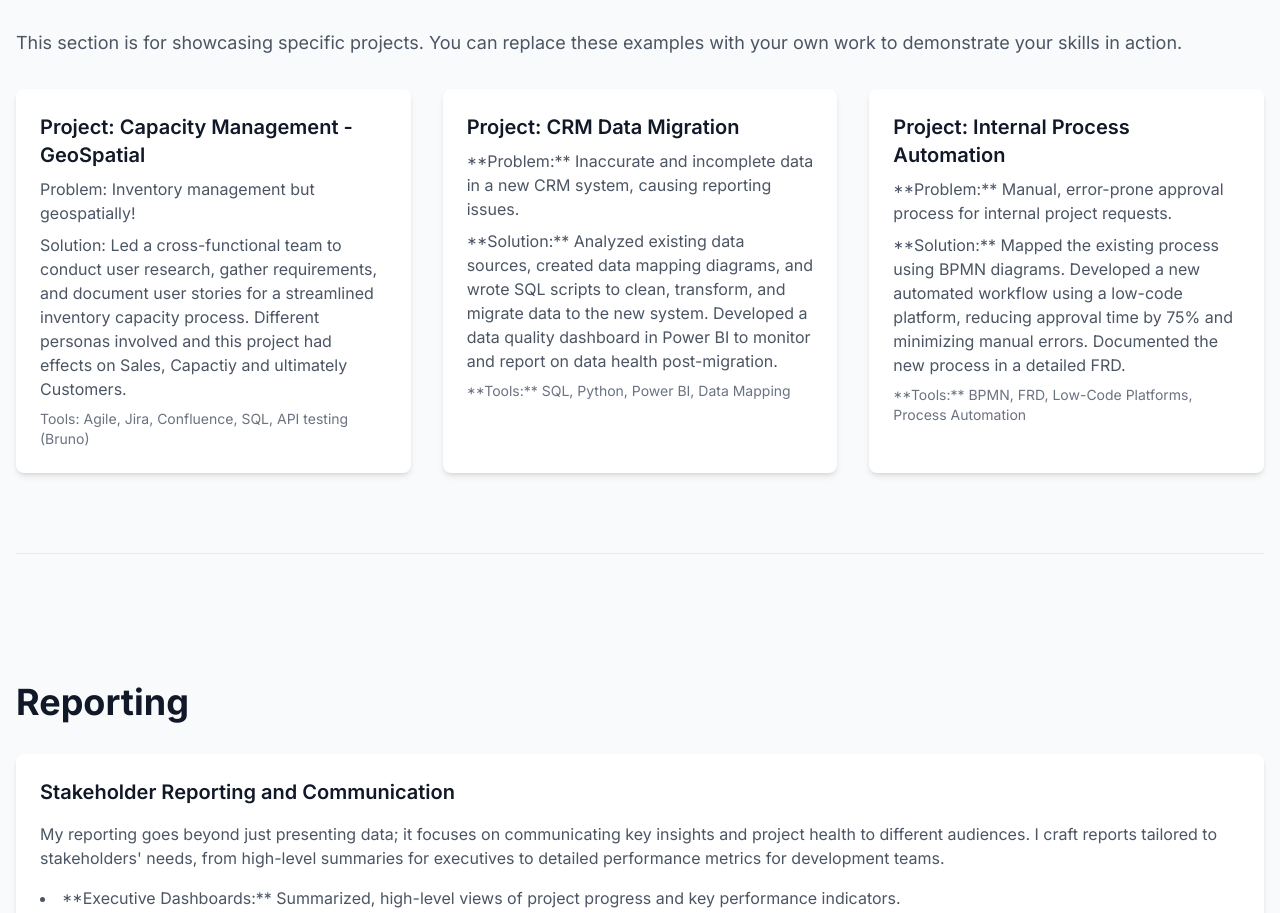
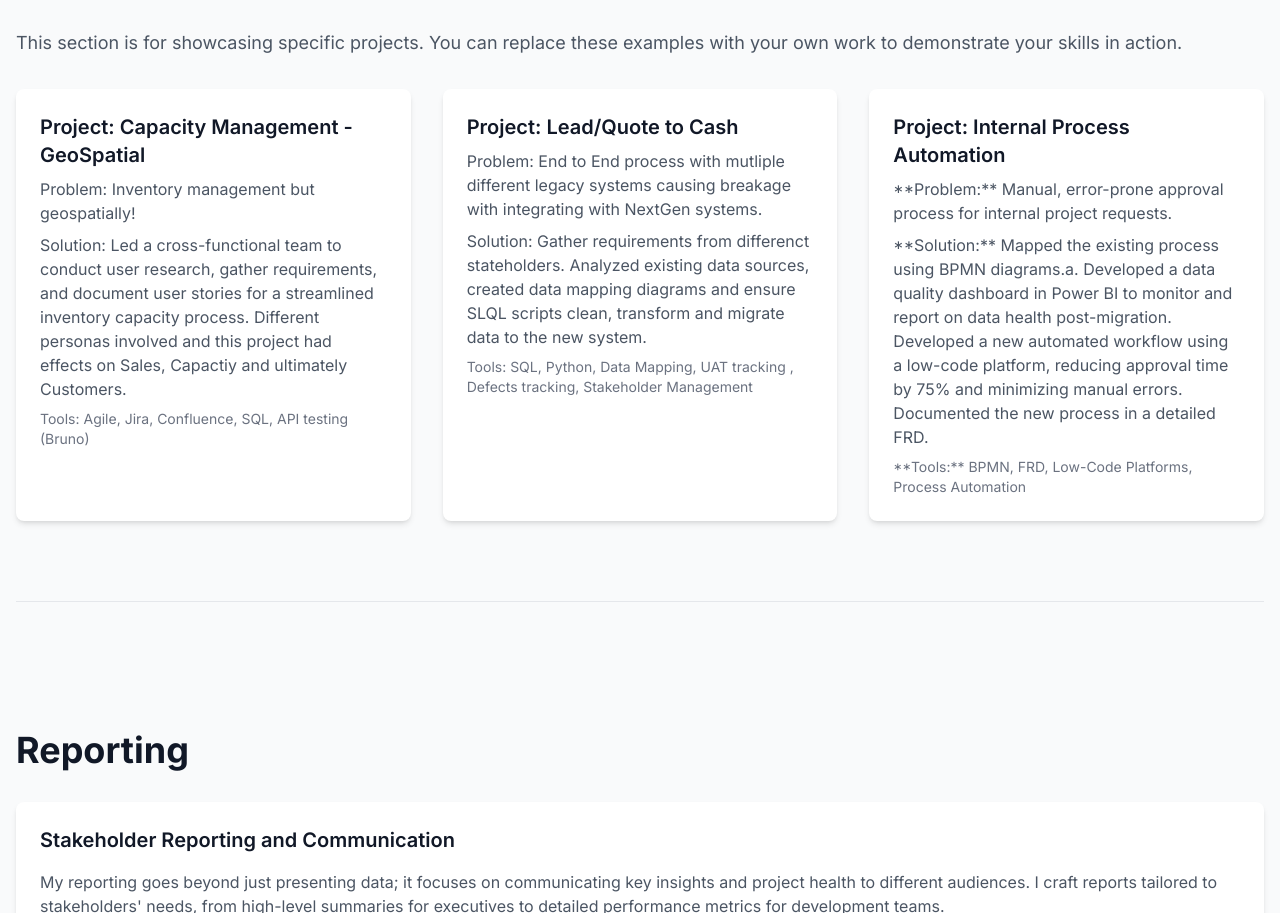
Before and after one commit to aniciagan/Portfolio, a plain HTML site: page index.html in a window 1280 px wide. Shown: the part 4074-4987 px from the top of the page. Drawn offline with nearby package versions, Linux system fonts and the light colour scheme.

Commit message:
Update index.html

```diff
--- a/index.html
+++ b/index.html
@@ -218,15 +218,15 @@
                     </p>
                 </div>
                 <div class="p-6 bg-white rounded-lg shadow-md">
-                    <h3 class="text-xl font-semibold text-gray-900 mb-2">Project: CRM Data Migration</h3>
+                    <h3 class="text-xl font-semibold text-gray-900 mb-2">Project: Lead/Quote to Cash</h3>
                     <p class="text-gray-600 mb-2">
-                        **Problem:** Inaccurate and incomplete data in a new CRM system, causing reporting issues.
+                        Problem: End to End process with mutliple different legacy systems causing breakage with integrating with NextGen systems.
                     </p>
                     <p class="text-gray-600 mb-2">
-                        **Solution:** Analyzed existing data sources, created data mapping diagrams, and wrote SQL scripts to clean, transform, and migrate data to the new system. Developed a data quality dashboard in Power BI to monitor and report on data health post-migration.
+                        Solution: Gather requirements from differenct stateholders. Analyzed existing data sources, created data mapping diagrams and ensure SLQL scripts clean, transform and migrate data to the new system.
                     </p>
                     <p class="text-sm text-gray-500">
-                        **Tools:** SQL, Python, Power BI, Data Mapping
+                        Tools: SQL, Python, Data Mapping, UAT tracking , Defects tracking, Stakeholder Management
                     </p>
                 </div>
                 <div class="p-6 bg-white rounded-lg shadow-md">
@@ -235,7 +235,7 @@
                         **Problem:** Manual, error-prone approval process for internal project requests.
                     </p>
                     <p class="text-gray-600 mb-2">
-                        **Solution:** Mapped the existing process using BPMN diagrams. Developed a new automated workflow using a low-code platform, reducing approval time by 75% and minimizing manual errors. Documented the new process in a detailed FRD.
+                        **Solution:** Mapped the existing process using BPMN diagrams.a. Developed a data quality dashboard in Power BI to monitor and report on data health post-migration. Developed a new automated workflow using a low-code platform, reducing approval time by 75% and minimizing manual errors. Documented the new process in a detailed FRD.
                     </p>
                     <p class="text-sm text-gray-500">
                         **Tools:** BPMN, FRD, Low-Code Platforms, Process Automation
```
